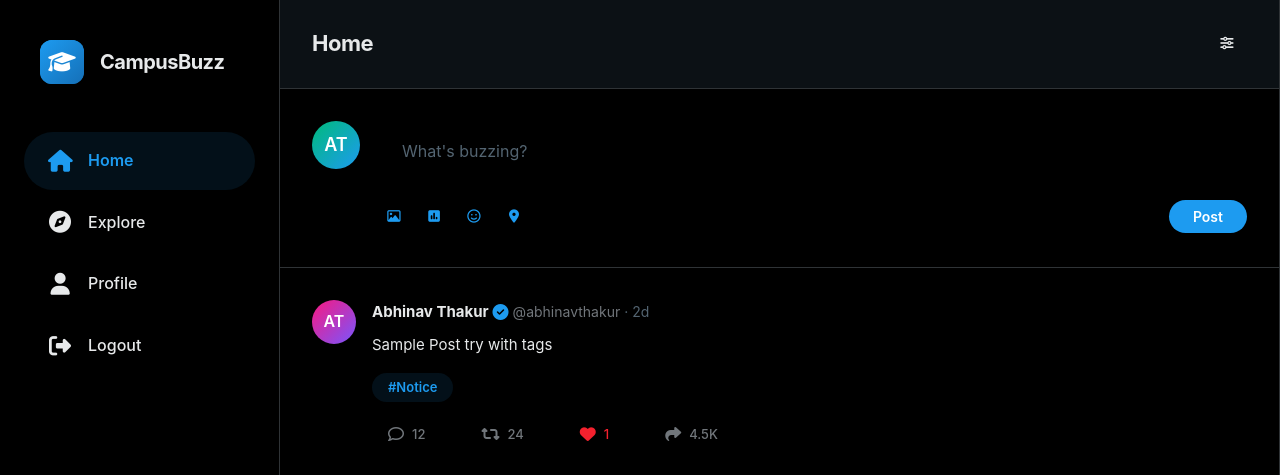
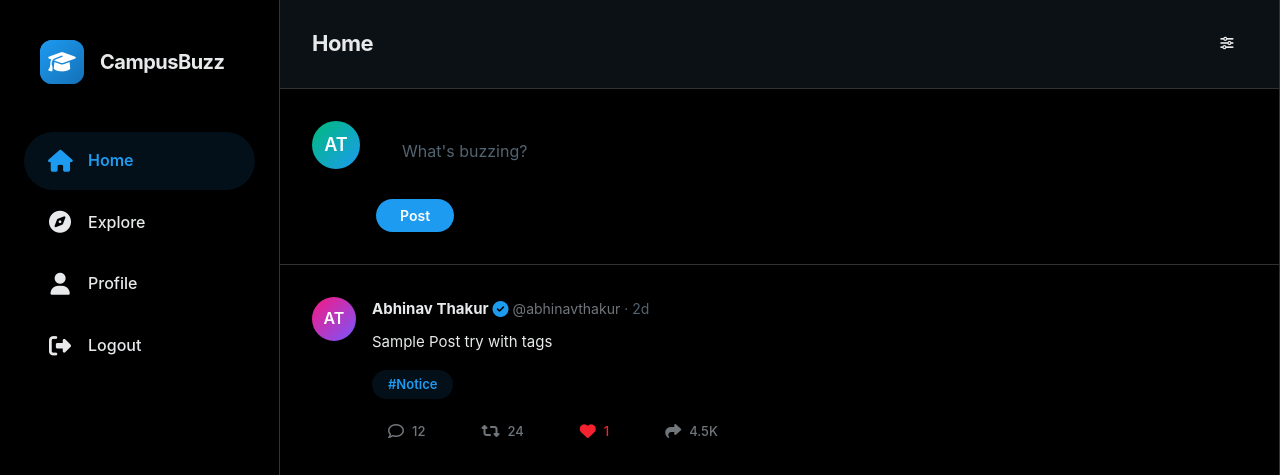
Before and after one commit to thakurabhinav22/CampusBuzz-Mini_Twitter, a PHP site: page / in a window 1280 px wide. Shown: the top 475 px of the page. Run offline with PHP 8.4, Linux system fonts and the light colour scheme; a user stored in the database is signed in; data comes from the database, SQL or seed files in the repository.

Commit message:
Removed Unused elements

```diff
--- a/index.php
+++ b/index.php
@@ -161,20 +161,6 @@ function get_tag_emoji(string $tag): string {
                     </div>
                 </div>
                 <div class="composer-actions-bar">
-                    <div class="composer-icons">
-                        <button class="composer-icon-btn" title="Add image">
-                            <i class="far fa-image"></i>
-                        </button>
-                        <button class="composer-icon-btn" title="Add poll">
-                            <i class="fas fa-poll"></i>
-                        </button>
-                        <button class="composer-icon-btn" title="Add emoji">
-                            <i class="far fa-smile"></i>
-                        </button>
-                        <button class="composer-icon-btn" title="Add location">
-                            <i class="fas fa-map-marker-alt"></i>
-                        </button>
-                    </div>
                     <button class="post-button-small" onclick="openPostModal()">Post</button>
                 </div>
             </div>
```
